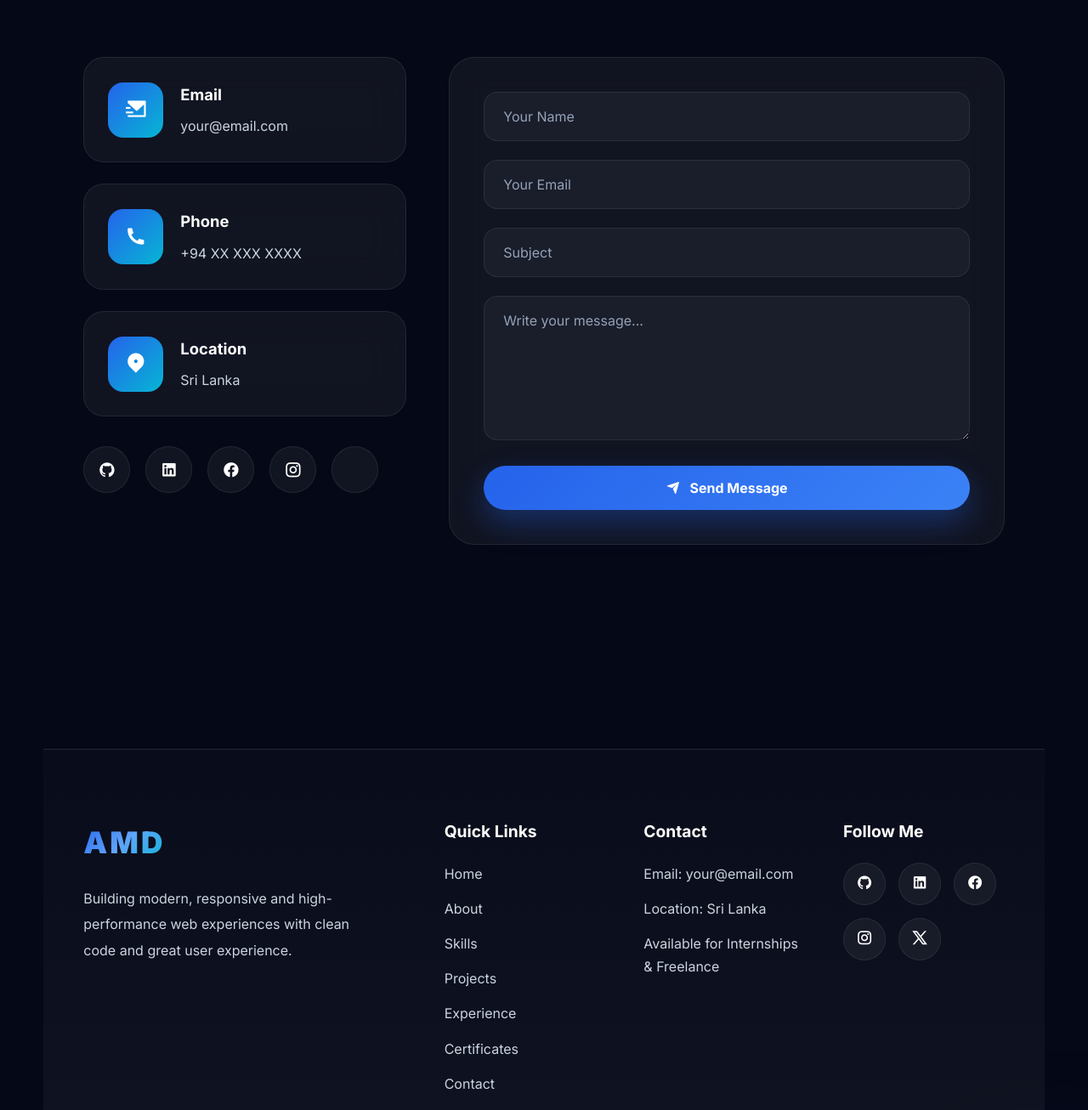
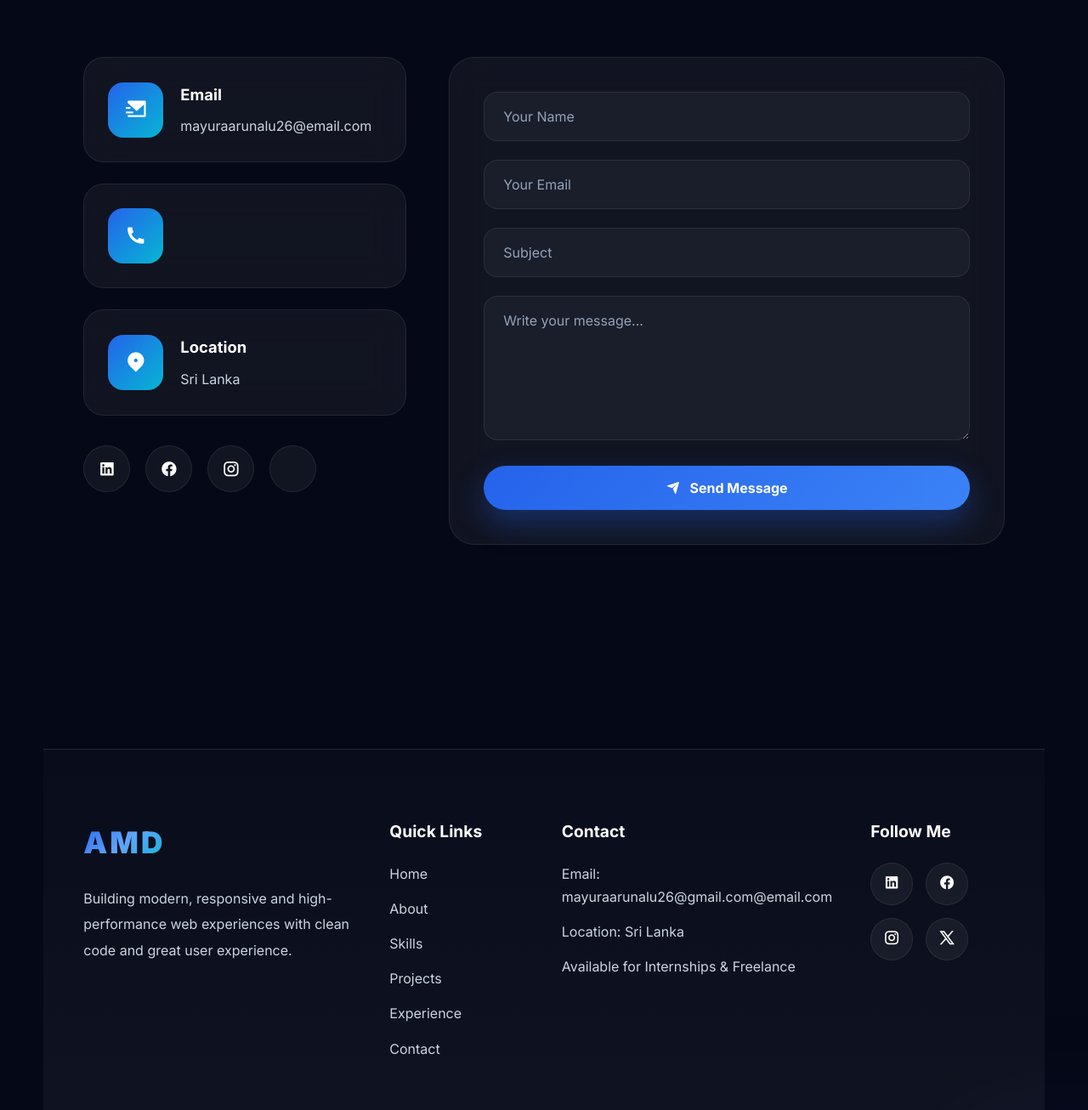
Before and after one commit to amdcreativestudio/Arunalu-Mayura-Deshappriya, a plain HTML site: page index.html in a window 1280 px wide. Shown: the part 9404-10710 px from the top of the page at 85% size. Drawn offline with nearby package versions, Linux system fonts and the light colour scheme; some icons are missing.

Commit message:
Update index.html

```diff
--- a/index.html
+++ b/index.html
@@ -1016,7 +1016,7 @@ My goal is to strengthen my expertise in design, programming, and digital conten
 
                             <h3>Email</h3>
 
-                            <p>your@email.com</p>
+                            <p>mayuraarunalu26@email.com</p>
 
                         </div>
 
@@ -1028,9 +1028,7 @@ My goal is to strengthen my expertise in design, programming, and digital conten
 
                         <div>
 
-                            <h3>Phone</h3>
 
-                            <p>+94 XX XXX XXXX</p>
 
                         </div>
 
@@ -1052,7 +1050,7 @@ My goal is to strengthen my expertise in design, programming, and digital conten
 
                     <div class="contact-social">
 
-                        <a href="#"><i class="ri-github-fill"></i></a>
+
 
                         <a href="https://www.linkedin.com/in/arunalu-mayura-702777421?utm_source=share_via&utm_content=profile&utm_medium=member_android"><i class="ri-linkedin-box-fill"></i></a>
 
@@ -1178,8 +1176,6 @@ My goal is to strengthen my expertise in design, programming, and digital conten
 
                         <li><a href="#experience">Experience</a></li>
 
-                        <li><a href="#certificates">Certificates</a></li>
-
                         <li><a href="#contact">Contact</a></li>
 
                     </ul>
@@ -1192,7 +1188,7 @@ My goal is to strengthen my expertise in design, programming, and digital conten
 
                     <h3>Contact</h3>
 
-                    <p>Email: your@email.com</p>
+                    <p>Email: mayuraarunalu26@gmail.com@email.com</p>
 
                     <p>Location: Sri Lanka</p>
 
@@ -1208,15 +1204,15 @@ My goal is to strengthen my expertise in design, programming, and digital conten
 
                     <div class="social-icons">
 
-                        <a href="#"><i class="ri-github-fill"></i></a>
 
-                        <a href="#"><i class="ri-linkedin-box-fill"></i></a>
 
-                        <a href="#"><i class="ri-facebook-circle-fill"></i></a>
+                        <a href="https://www.linkedin.com/in/arunalu-mayura-702777421?utm_source=share_via&utm_content=profile&utm_medium=member_android"><i class="ri-linkedin-box-fill"></i></a>
 
-                        <a href="#"><i class="ri-instagram-line"></i></a>
+                        <a href="https://www.facebook.com/profile.php?id=61590326000674&mibextid=ZbWKwL"><i class="ri-facebook-circle-fill"></i></a>
 
-                        <a href="#"><i class="ri-twitter-x-line"></i></a>
+                        <a href="https://www.instagram.com/arunalumayura?igsh=aXpqandvbzltYndt"><i class="ri-instagram-line"></i></a>
+
+                        <a href="https://x.com/ArunaluMayura"><i class="ri-twitter-x-line"></i></a>
 
                     </div>
 
```
